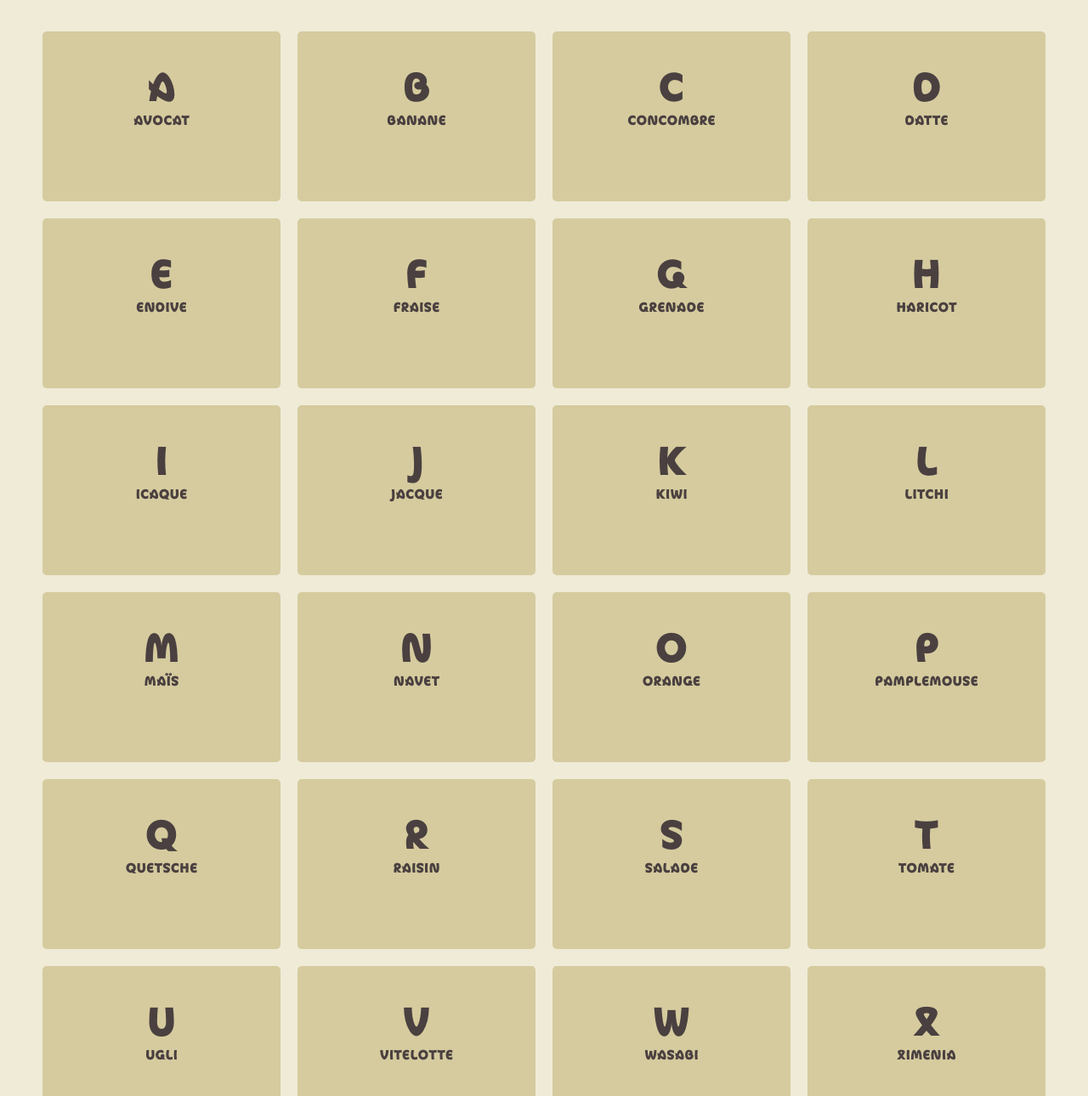
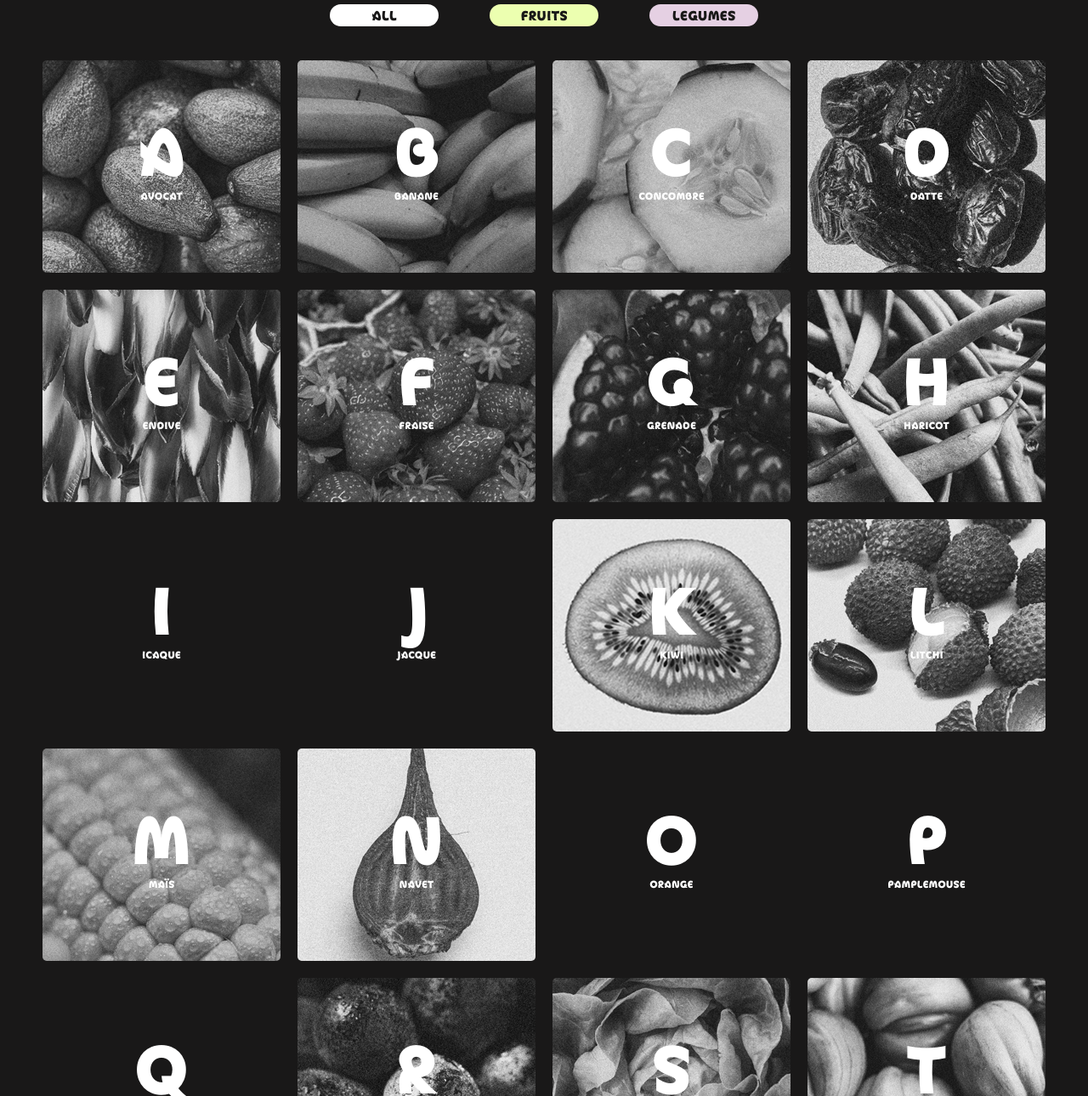
Before and after one commit to Justineglln/m1_wd_css, a plain HTML site: page index.html in a window 1280 px wide. Shown: the part 180-1470 px from the top of the page at 85% size. Drawn offline with Linux system fonts and the light colour scheme.

Commit message:
modi 13.04
ajout photo et modif couleurs

```diff
--- a/css/master.css
+++ b/css/master.css
@@ -6,37 +6,35 @@ src: url('/font/Movement/Movement-IndirectBlack.woff');
 }
 
 body {
-  background-color: #EFEBD7;
+  background-color: #191818;
 }
 
 h1 {
   font-family: "Movement";
   text-align: center;
-  color: #4A4040;
+  color: #ECFFB0;
   font-size: 0.75rem;
   padding-top: 2vw;
-  padding-bottom: 2vw;
+  padding-bottom: 1vw;
 }
 
 h2 {
   font-family: "Movement";
   text-align: center;
-  color: #4A4040;
-  font-size: 1.5rem;
-  margin-bottom: 5vw;
+  color: #FFFFFF;
+  font-size: 3rem;
+  margin-bottom: 3vw;
 }
 
 #letter {
   display: grid;
   grid-template-columns: repeat(auto-fill, minmax(250px, 1fr));
-  grid-auto-rows: 200px ;
+  grid-auto-rows: 250px ;
   grid-gap: 20px;
   clear : left;
   font-family: "Movement";
   margin: 20px 50px;
-
 }
-
 
 .boutons {
   display: flex;
@@ -47,63 +45,170 @@ h2 {
 .filter_link {
   display: block;
   float: left;
-  width: 20%;
+  width: 10%;
   text-decoration: none;
   text-align: center;
   padding: 5px 0;
-  background-color: #D5CB9E;
-  color: #4A4040;
   font-family: "Movement";
   margin-bottom: 20px;
-
+  margin-right: 30px;
+  margin-left: 30px;
 }
 
+.filter_link[data-filter="all"]{
+  background-color: #ffffff;
+  color: #191818;
+  border-radius: 50px;
+}
+
+.filter_link[data-filter="fruit"]{
+  background-color: #ECFFB0;
+  color: #191818;
+  border-radius: 50px;
+}
+
+.filter_link[data-filter="legume"]{
+  background-color: #E5D0E3;
+  color: #191818;
+  border-radius: 50px;
+}
 
 div{
  transition:all .5s linear;
  text-align: center;
- padding: 3vw;
+ padding: 5vw;
 }
 
 h3{
 font-weight: 700;
-font-size: 3rem;
+font-size: 5rem;
 }
 
 p{
-font-size: 1rem;
+font-size: 0.75rem;
 margin-top: 0.75vw;
+}
+
+
+.avocat {
+  background-image: url(../photos/avocat.jpg);
+  background-repeat: no-repeat;
+  border-radius: 5px;
+}
+
+.banane {
+  background-image: url(../photos/banane.jpg);
+  background-repeat: no-repeat;
+  border-radius: 5px;
+}
+
+.concombre {
+  background-image: url(../photos/concombre.jpg);
+  background-repeat: no-repeat;
+  border-radius: 5px;
+}
+
+.datte {
+  background-image: url(../photos/datte.jpg);
+  background-repeat: no-repeat;
+  border-radius: 5px;
+}
+
+.endive {
+  background-image: url(../photos/endive.jpg);
+  background-repeat: no-repeat;
+  border-radius: 5px;
+}
+
+.fraise {
+  background-image: url(../photos/fraise.jpg);
+  background-repeat: no-repeat;
+  border-radius: 5px;
+}
+
+.grenade {
+  background-image: url(../photos/grenade.jpg);
+  background-repeat: no-repeat;
+  border-radius: 5px;
+}
+
+.haricot {
+  background-image: url(../photos/haricot.jpg);
+  background-repeat: no-repeat;
+  border-radius: 5px;
+}
+
+.kiwi {
+  background-image: url(../photos/kiwi.jpg);
+  background-repeat: no-repeat;
+  background-position: center;
+  border-radius: 5px;
+}
+
+.litchi {
+  background-image: url(../photos/litchi.jpg);
+  background-repeat: no-repeat;
+  border-radius: 5px;
+}
+
+.mais {
+  background-image: url(../photos/mais.jpg);
+  background-repeat: no-repeat;
+  border-radius: 5px;
+}
+
+.navet {
+  background-image: url(../photos/navet.jpg);
+  background-repeat: no-repeat;
+  background-position: center;
+  border-radius: 5px;
+}
+
+.raisin {
+  background-image: url(../photos/raisin.jpg);
+  background-repeat: no-repeat;
+  border-radius: 5px;
+}
+
+.salade {
+  background-image: url(../photos/salade.jpg);
+  background-repeat: no-repeat;
+  background-position: center;
+  border-radius: 5px;
+}
+
+.tomate {
+  background-image: url(../photos/tomate.jpg);
+  background-repeat: no-repeat;
+  border-radius: 5px;
+}
+
+div[data-filter="fruit"]{
+  color:#ffffff;
+  border-radius: 5px;
+}
+
+div:hover[data-filter="fruit"]{
+  background: #ECFFB0;
+  color: #191818;
+}
+
+
+div[data-filter="legume"]{
+  color:#ffffff;
+  border-radius: 5px;
+
+}
+
+div:hover[data-filter="legume"]{
+  background: #E5D0E3;
+    color: #191818;
 }
 
 
 a:focus[data-filter]{
     opacity:.8;
     outline:none;
-}
-
-
-
-div[data-filter="fruit"]{
-  background: #D5CB9E;
-  color:#4A4040;
-  border-radius: 5px;
-}
-
-
-div:hover[data-filter="fruit"]{
-  background: #D77A61;
-}
-
-
-div[data-filter="legume"]{
-  background:#D5CB9E;
-  color:#4A4040;
-  border-radius: 5px;
-
-}
-
-div:hover[data-filter="legume"]{
-  background:#E3B39C;
 }
 
 a[data-filter="fruit"]:focus ~ #letter div:not([data-filter="fruit"]){
--- a/index.html
+++ b/index.html
@@ -10,7 +10,7 @@
   <body>
 
 <h1>abécédaire</h1>
-<h2>Les fruits & les légumes</h2>
+<h2>Les fruits <br>& les légumes</h2>
 
 <section class="boutons">
   <a class="filter_link" href="#" data-filter="all" tabindex="-1">all</a>
@@ -20,35 +20,35 @@
 
 
     <section id="letter">
-      <div data-filter="fruit">
+      <div class="avocat" data-filter="fruit">
         <h3>a</h3>
         <p>Avocat</p>
       </div>
-      <div data-filter="fruit">
+      <div class="banane" data-filter="fruit">
         <h3>b</h3>
         <p>Banane</p>
       </div>
-      <div data-filter="legume">
+      <div class="concombre" data-filter="legume">
         <h3>c</h3>
       <p>Concombre</p>
     </div>
-      <div data-filter="fruit">
+      <div class="datte" data-filter="fruit">
         <h3>d</h3>
         <p>Datte</p>
       </div>
-      <div data-filter="legume">
+      <div class="endive"  data-filter="legume">
         <h3>e</h3>
         <p>Endive</p>
     </div>
-      <div data-filter="fruit">
+      <div class="fraise" data-filter="fruit">
         <h3>f</h3>
         <p>Fraise</p>
       </div>
-      <div data-filter="fruit">
+      <div class="grenade" data-filter="fruit">
         <h3>g</h3>
         <p>Grenade</p>
       </div>
-      <div data-filter="legume">
+      <div class="haricot" data-filter="legume">
         <h3>h</h3>
         <p>Haricot</p>
       </div>
@@ -60,19 +60,19 @@
         <h3>j</h3>
         <p>Jacque</p>
       </div>
-      <div data-filter="fruit">
+      <div class="kiwi" data-filter="fruit">
         <h3>k</h3>
         <p>Kiwi</p>
       </div>
-      <div data-filter="fruit">
+      <div class="litchi" data-filter="fruit">
         <h3>l</h3>
         <p>Litchi</p>
       </div>
-      <div data-filter="legume">
+      <div class="mais" data-filter="legume">
         <h3>m</h3>
         <p>Maïs</p>
       </div>
-      <div data-filter="legume">
+      <div class="navet" data-filter="legume">
         <h3>n</h3>
         <p>Navet</p>
       </div>
@@ -88,15 +88,15 @@
         <h3>q</h3>
         <p>Quetsche</p>
       </div>
-      <div data-filter="fruit">
+      <div class="raisin" data-filter="fruit">
         <h3>r</h3>
         <p>Raisin</p>
       </div>
-      <div data-filter="legume">
+      <div class="salade" data-filter="legume">
         <h3>s</h3>
         <p>Salade</p>
       </div>
-      <div data-filter="fruit">
+      <div class="tomate" data-filter="fruit">
         <h3>t</h3>
         <p>Tomate</p>
       </div>
```
Also changed, not shown: photos/avocat.jpg (added), photos/banane.jpg (added), photos/concombre.jpg (added), photos/datte.jpg (added), photos/endive.jpg (added), photos/fraise.jpg (added), photos/grenade.jpg (added), photos/haricot.jpg (added), photos/kiwi.jpg (added), photos/litchi.jpg (added), photos/mais.jpg (added), photos/navet.jpg (added), photos/raisin.jpg (added), photos/salade.jpg (added), 1 more files.
